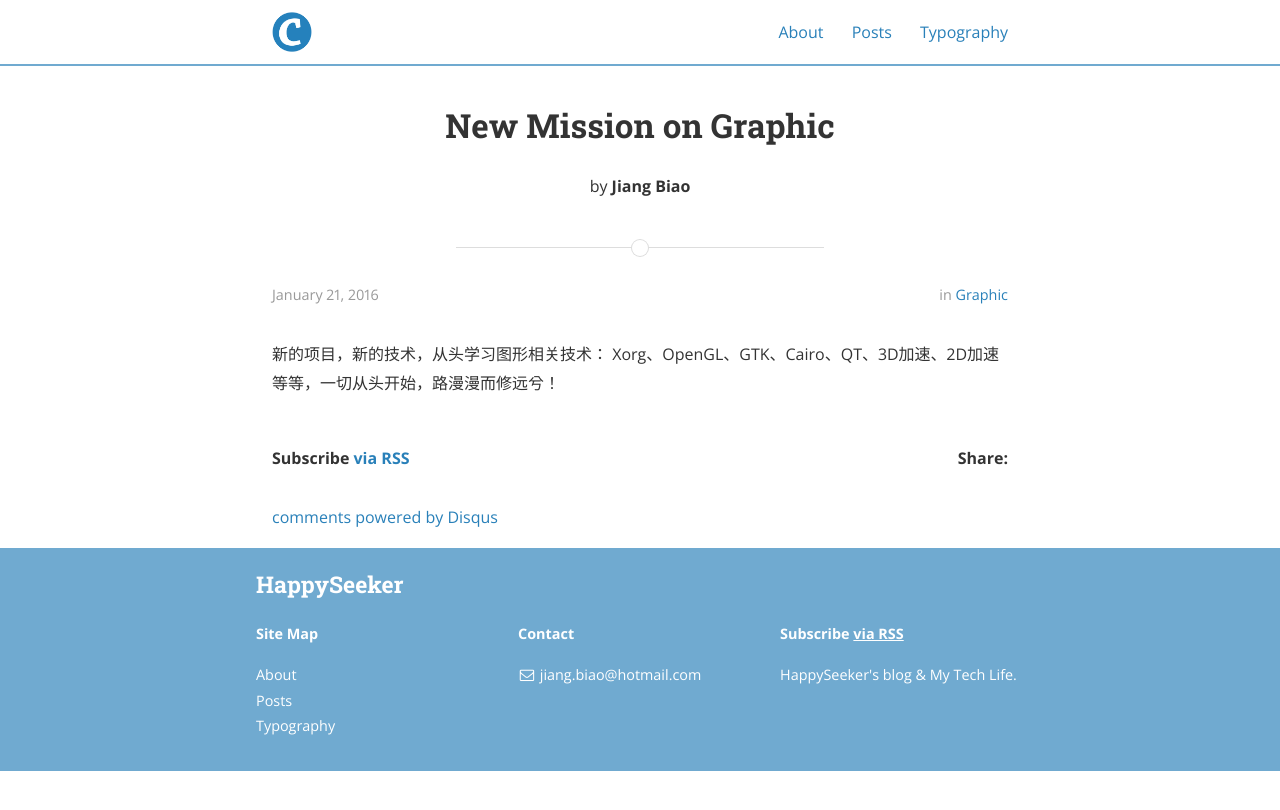
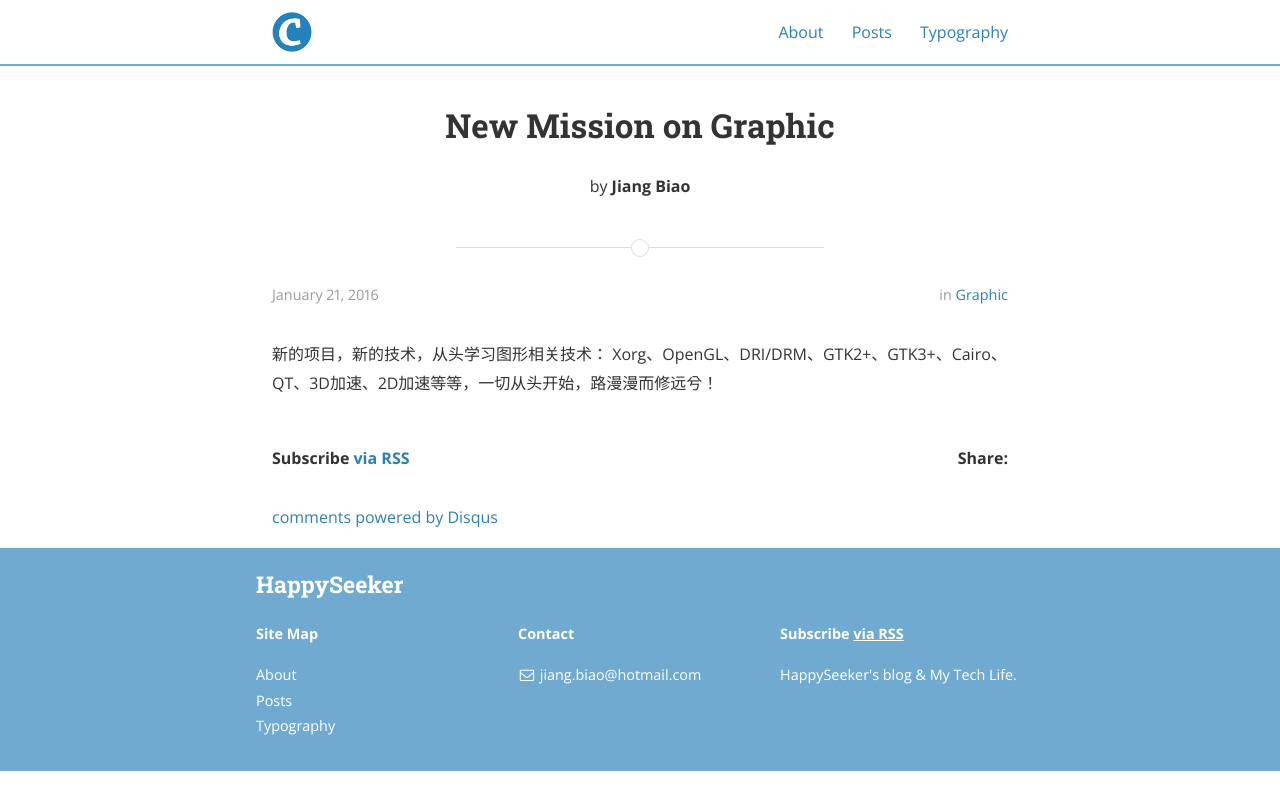
Before and after one commit to HappySeeker/happyseeker.github.io, a Jekyll site: the page built from _posts/2015-04-18-Graphic1.markdown, in a window 1280 px wide. Shown: the top 810 px of the page. Built offline with Jekyll 4.4.1, drawn with Linux system fonts in a browser that asks for light colours; nearby versions of some CDN libraries; comment, search, counter and statistics services are not loaded; a style sheet for code colours, icons or effects is not loaded.

Commit message:
update arch

```diff
--- a/_posts/2015-04-18-Graphic1.markdown
+++ b/_posts/2015-04-18-Graphic1.markdown
@@ -7,4 +7,4 @@ categories: Graphic
 ---
 
 新的项目，新的技术，从头学习图形相关技术：
-Xorg、OpenGL、GTK、Cairo、QT、3D加速、2D加速等等，一切从头开始，路漫漫而修远兮！
+Xorg、OpenGL、DRI/DRM、GTK2+、GTK3+、Cairo、QT、3D加速、2D加速等等，一切从头开始，路漫漫而修远兮！
```
